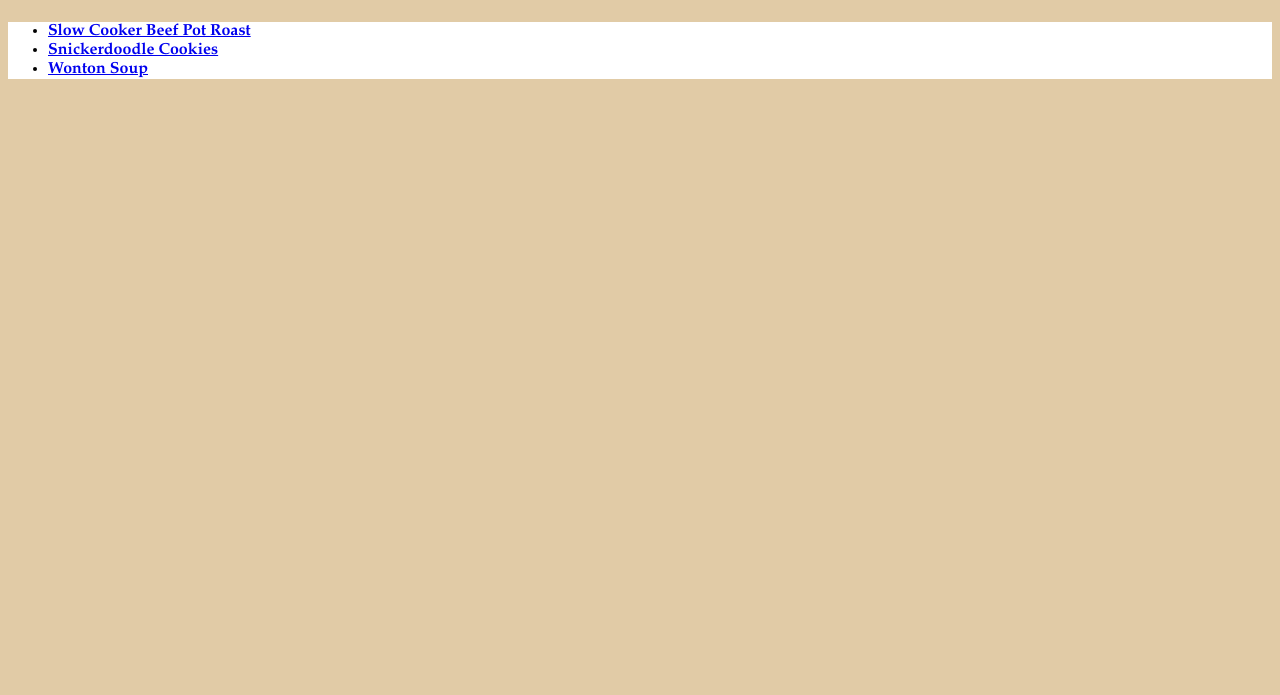
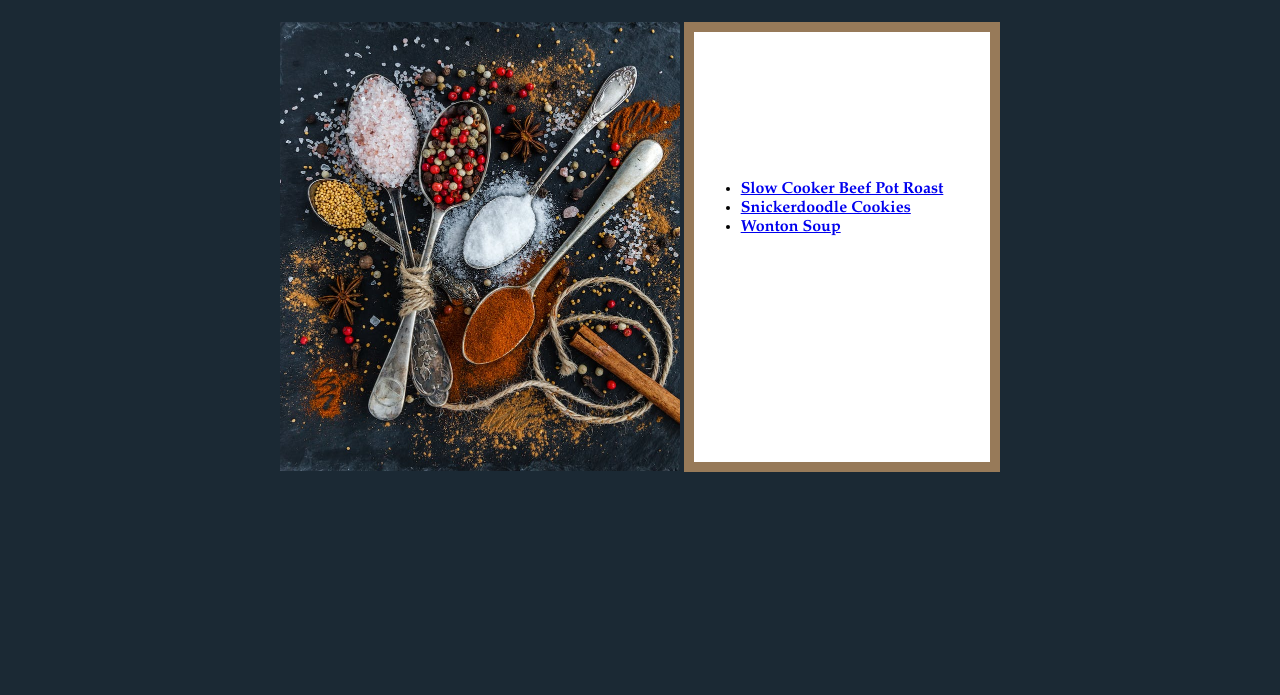
Before and after one commit to sidobelei/odin_recipes, a plain HTML site: page index.html in a window 1280 px wide. Shown: the part 105-800 px from the top of the page. Drawn offline with Linux system fonts and the light colour scheme.

Commit message:
Add spoons.jpg and update styling to index.html

```diff
--- a/index.html
+++ b/index.html
@@ -8,10 +8,15 @@
 
     <body>
         <h1>Odin Recipes</h1>
-        <ul class="content bold">
-            <li><a href="./recipes/potRoast.html">Slow Cooker Beef Pot Roast</a></li>
-            <li><a href="./recipes/snickerdoodle.html">Snickerdoodle Cookies</a></li>
-            <li><a href="./recipes/wontonSoup.html">Wonton Soup</a></li>
-        </ul>
+        <div id="index-container">
+            <img id="spoons" src="img/spoons.jpeg" alt="Chef's hat">
+            <div class="index">
+                <ul class="content bold">
+                    <li><a href="./recipes/potRoast.html">Slow Cooker Beef Pot Roast</a></li>
+                    <li><a href="./recipes/snickerdoodle.html">Snickerdoodle Cookies</a></li>
+                    <li><a href="./recipes/wontonSoup.html">Wonton Soup</a></li>
+                </ul>
+            </div>
+        </div>
     </body>
 </html>
--- a/style.css
+++ b/style.css
@@ -1,5 +1,5 @@
 body {
-    background-color: #E1CBA6;
+    background-color: #1B2934;
     color: hsl(32, 26%, 47%);
     font-family: Garamond, "Times New Roman", sans-serif;
 }
@@ -11,6 +11,8 @@ h1 {
 
 .content {
     background-color: white;
+    padding: 0px;
+    margin: 0 0;
 }
 
 .content,
@@ -21,3 +23,35 @@ h5 {
 .bold {
     font-weight: bold;
 }
+
+#index-container {
+    text-align: center;
+    height: 450px;
+}
+
+#spoons {
+    width: 400px;
+    height: auto;
+    margin-right: 0px;
+}
+
+.index {
+    display: inline-block;
+    box-sizing: border-box;
+    border: solid 10px hsl(32, 26%, 47%);
+    margin-bottom: 0px;
+    margin-top: 0px;
+    width: 25%;
+    height: 100%;
+    background-color: white;
+    text-align: center;
+    vertical-align: top;
+
+}
+
+.index .content {
+    display: inline-block;
+    vertical-align: middle;
+    text-align: left;
+    padding-top: 50%;
+}
```
Also changed, not shown: img/spoons.jpeg (added).
